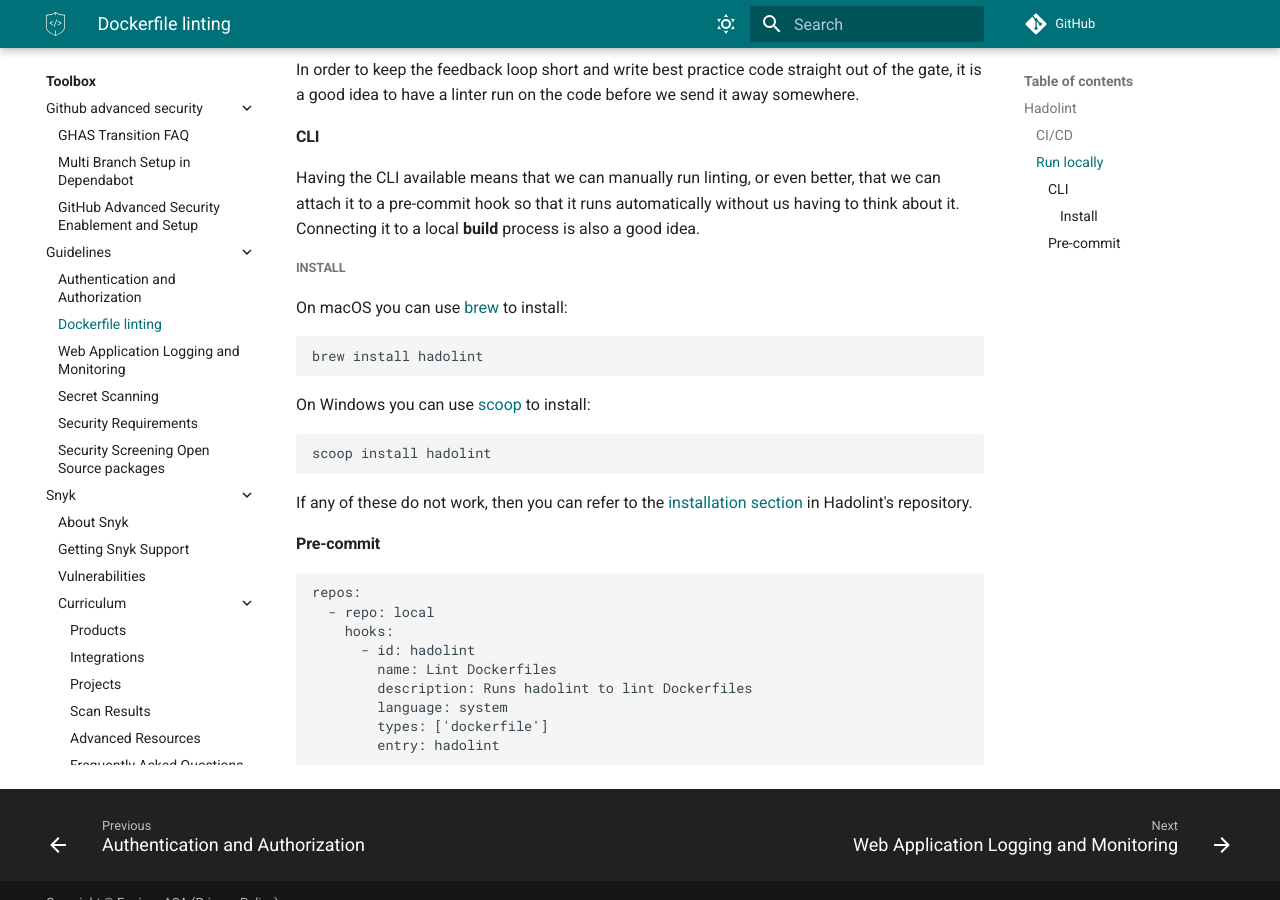
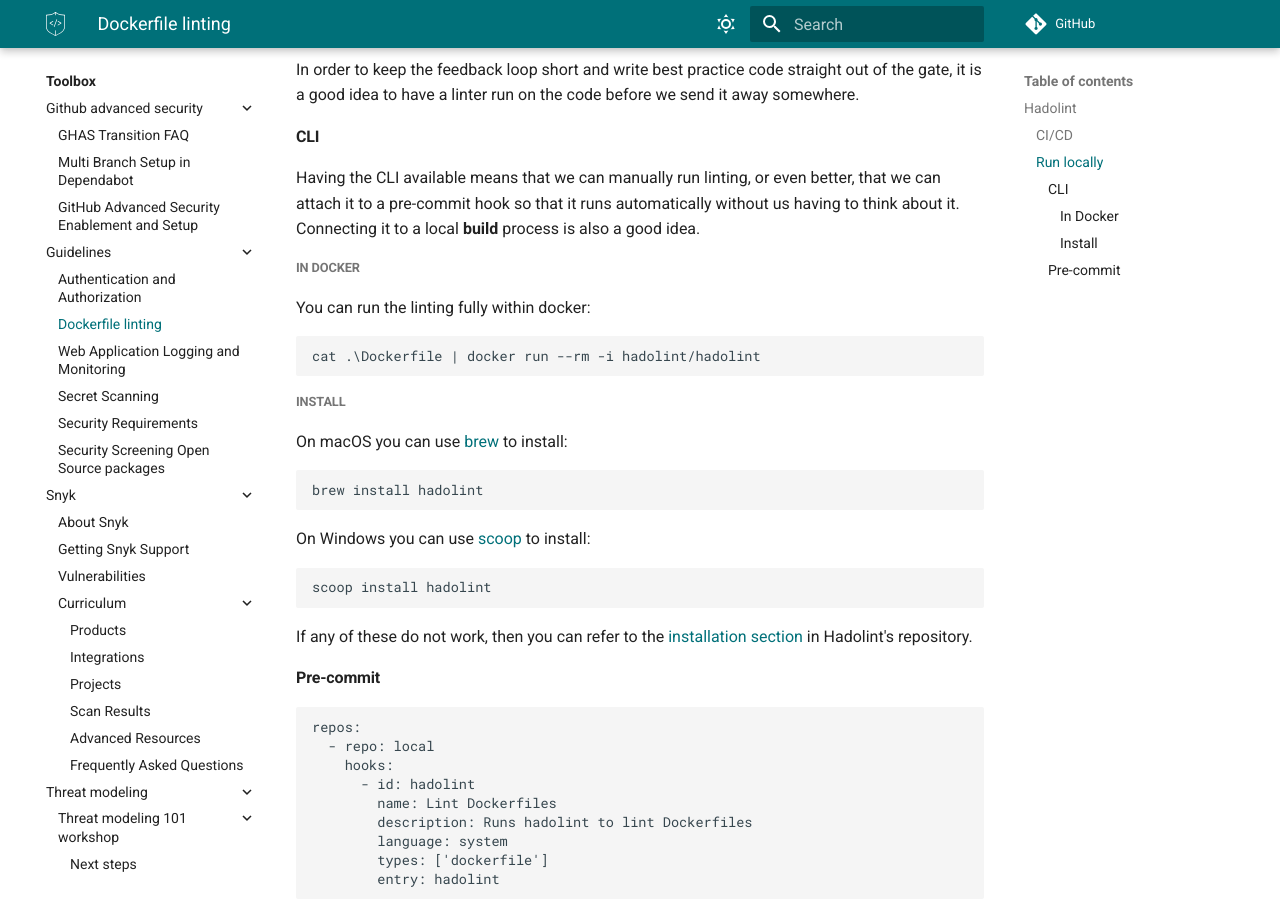
Before and after one commit to equinor/appsec, an MkDocs documentation site: the page built from docs/toolbox/guidelines/dockerfile-linting.md, in a window 1280 px wide and 900 px high, scrolled down 1029 px. Built offline with MkDocs 1.6.1 and Material for MkDocs 9.7.7, drawn with Linux system fonts in a browser that asks for light colours; some web fonts are replaced; comment, search, counter and statistics services are not loaded.

Commit message:
Added info about running dockerfile linter in docker

````diff
--- a/docs/toolbox/guidelines/dockerfile-linting.md
+++ b/docs/toolbox/guidelines/dockerfile-linting.md
@@ -54,6 +54,14 @@
 
 Having the CLI available means that we can manually run linting, or even better, that we can attach it to a pre-commit hook so that it runs automatically without us having to think about it. Connecting it to a local **build** process is also a good idea.
 
+##### In Docker
+
+You can run the linting fully within docker:
+
+```PowerShell
+cat .\Dockerfile | docker run --rm -i hadolint/hadolint
+```
+
 ##### Install
 
 On macOS you can use [brew](https://brew.sh/) to install:
````
